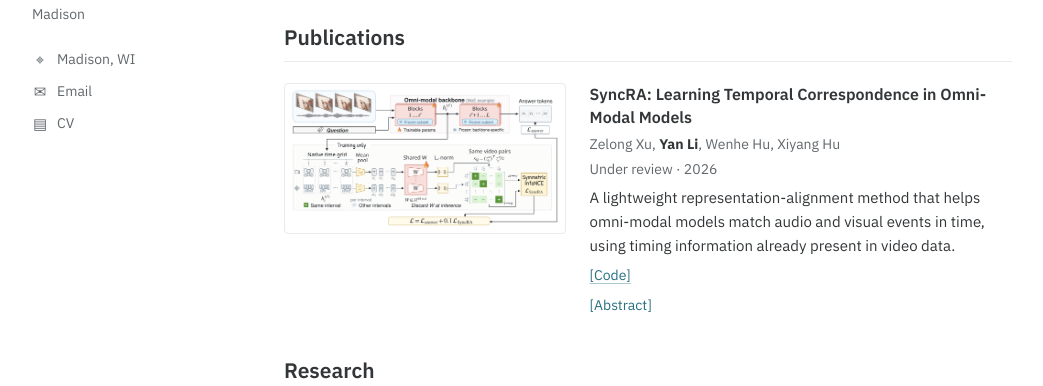
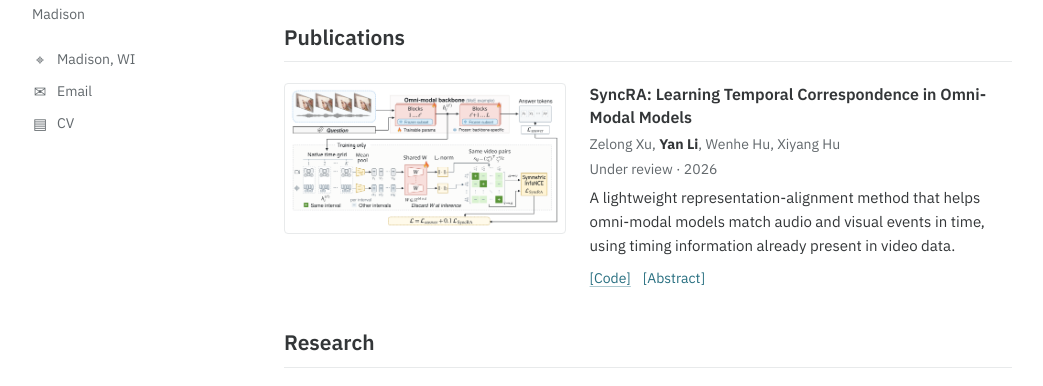
Before and after one commit to YanLiLydia/YanLiLydia.github.io, a plain HTML site: page index.html in a window 1280 px wide. Shown: the part 350-736 px from the top of the page, without its empty margins (118-1161 px from the left). Drawn offline with Linux system fonts and the light colour scheme.

Commit message:
Place publication code and abstract controls on the same line

```diff
--- a/index.html
+++ b/index.html
@@ -73,8 +73,10 @@
     .entry-meta { margin-top: 3px; color: var(--muted); font-size: 14px; line-height: 1.6; }
     .entry-description { margin-top: 6px; font-size: 15px; line-height: 1.6; }
     .entry-detail { margin-top: 6px; color: var(--muted); font-size: 14px; }
-    .abstract-toggle { margin-top: 5px; }
-    .abstract-toggle summary { display: inline-flex; align-items: center; min-height: 28px; width: fit-content; color: var(--accent); cursor: pointer; list-style: none; font-size: 14px; }
+    .publication-actions { display: flow-root; margin-top: 6px; font-size: 14px; }
+    .publication-actions > a { float: inline-start; margin-inline-end: 12px; }
+    .publication-actions > a, .abstract-toggle summary { display: inline-flex; align-items: center; min-height: 28px; }
+    .abstract-toggle summary { width: fit-content; color: var(--accent); cursor: pointer; list-style: none; }
     .abstract-toggle summary::-webkit-details-marker { display: none; }
     .abstract-toggle summary:hover, .abstract-toggle[open] summary { color: var(--accent-dark); text-decoration: underline; }
     .abstract-panel { margin-top: 8px; padding-left: 16px; border-left: 2px solid var(--line); color: var(--muted); font-size: 14px; line-height: 1.65; }
@@ -134,13 +136,15 @@
             <p class="entry-meta">Zelong Xu, <strong style="color:var(--ink)">Yan Li</strong>, Wenhe Hu, Xiyang Hu</p>
             <p class="entry-meta">Under review · 2026</p>
             <p class="entry-description">A lightweight representation-alignment method that helps omni-modal models match audio and visual events in time, using timing information already present in video data.</p>
-            <p class="entry-detail"><a href="https://github.com/ZelongXuEric/SyncRA" target="_blank" rel="noopener noreferrer">[Code]</a></p>
+            <div class="publication-actions">
+              <a href="https://github.com/ZelongXuEric/SyncRA" target="_blank" rel="noopener noreferrer">[Code]</a>
               <details class="abstract-toggle">
                 <summary>[Abstract]</summary>
                 <div class="abstract-panel">
                   <p>Omni-modal models can process both audio and video, but they may connect a spoken event to the wrong visual moment. SyncRA addresses this temporal mismatch by aligning intermediate audio and visual representations from matching time intervals while separating representations from different intervals in the same video. The method uses timing already present in the input, requires no extra annotations, and does not change inference. Evaluations across four open omni-modal models and five public video benchmarks show consistent gains over answer-only fine-tuning, including better responses when audio–visual pairings change.</p>
                 </div>
               </details>
+            </div>
           </div>
         </article>
       </section>
```
Lines whose indentation alone changed are shown as unchanged.
